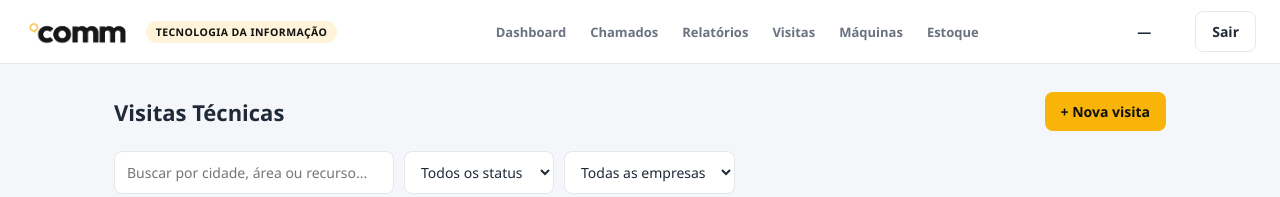
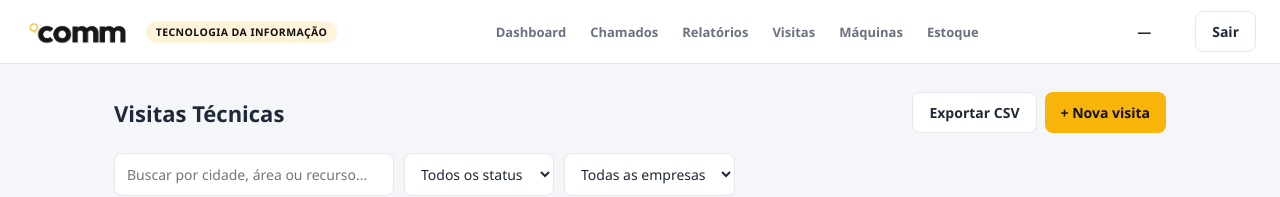
Before and after one commit to renanfreitas-comm/helpdesk-matriz, a plain HTML site: page visitas.html in a window 1280 px wide. Shown: the top 197 px of the page. Drawn offline with Linux system fonts and the light colour scheme; no server answers.

Commit message:
Update visitas.html

```diff
--- a/visitas.html
+++ b/visitas.html
@@ -33,7 +33,10 @@
   <main class="app-main">
     <div class="topo-pagina">
       <h1>Visitas Técnicas</h1>
-      <button class="botao-primario" id="btn-nova-visita">+ Nova visita</button>
+      <div style="display:flex; gap:8px;">
+        <button class="botao-secundario" id="btn-exportar-visitas">Exportar CSV</button>
+        <button class="botao-primario" id="btn-nova-visita">+ Nova visita</button>
+      </div>
     </div>
 
     <div class="filtros">
@@ -78,7 +81,7 @@
   </main>
 
   <!-- Modal: nova visita / editar visita -->
-  <div class="modal-fundo" id="modal-visita">
+   <div class="modal-fundo" id="modal-visita">
     <div class="modal" style="max-width:560px;">
       <h2 id="modal-visita-titulo">Nova visita</h2>
       <form class="modal-form" id="form-visita">
@@ -158,6 +161,7 @@
           <p class="texto-suave" id="visita-laudo-atual" style="margin:4px 0 0; font-size:13px;"></p>
         </div>
 
+
         <p class="erro-msg" id="visita-erro"></p>
 
         <div class="modal-acoes">
```
